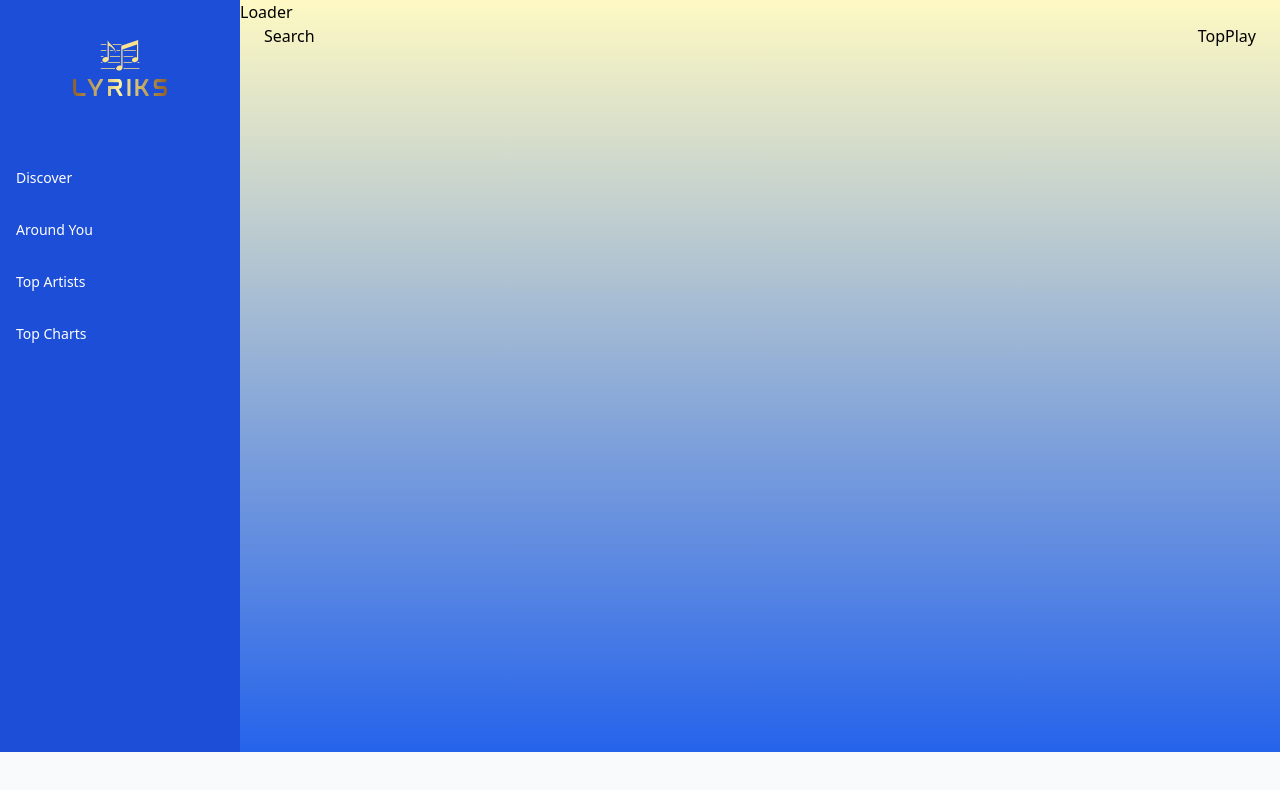
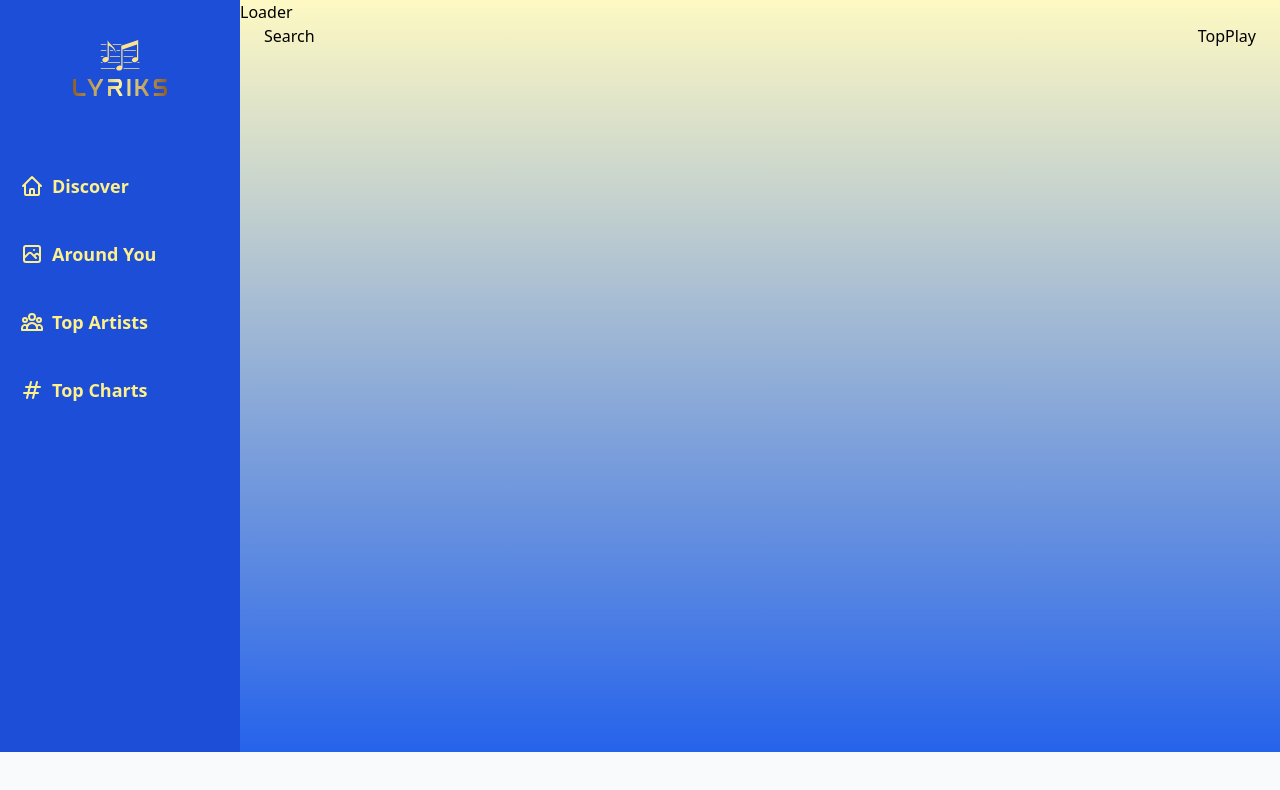
Before and after one commit to BarilChaton/LibTune, a React (Vite) app: page /search/1 in a window 1280 px wide. Shown: the top 790 px of the page. Built offline with nearby package versions, Linux system fonts and the light colour scheme.

Commit message:
Sidebar for mobile done

```diff
--- a/src/components/Sidebar.jsx
+++ b/src/components/Sidebar.jsx
@@ -4,15 +4,18 @@ import { CgClose } from 'react-icons/cg';
 
 import { logo } from '../assets';
 import { links } from '../assets/constants';
+import { HiOutlineMenu } from 'react-icons/hi';
 
-const NavLinks = () => (
+const NavLinks = ({ handleClick }) => (
   <div className="mt-10">
     {links.map((item) => (
       <NavLink
         key={item.name}
         to={item.to}
-        className="flex flex-row justify-start items-center my-8 text-sm font-medium text-white hover:text-blue-300"
+        className="flex flex-row justify-start items-center my-8 w-[10em] text-lg font-bold text-yellow-200 hover:text-white hover:border-y-2 duration-75 ease-in p-1"
+        onClick={() => handleClick && handleClick()}
       >
+        <item.icon className='w-6 h-6 mr-2' />
         {item.name}
       </NavLink>
     ))}
@@ -23,10 +26,23 @@ const Sidebar = () => {
   const [mobileMenuOpen, setMobileMenuOpen] = useState(false);
 
   return (
-    <div className="md:flex hidden flex-col w-[240px] py-10 px-4 bg-blue-700 outline-none">
-      <img src={logo} alt="Logo" className="w-full h-14 object-contain" />
-      <NavLinks />
-    </div>
+    <>
+      <div className="md:flex hidden flex-col w-[240px] py-10 px-4 bg-blue-700 outline-none">
+        <img src={logo} alt="Logo" className="w-full h-14 object-contain" />
+        <NavLinks />
+      </div>
+
+      <div className='absolute md:hidden block top-3 right-3 bg-blue-700 rounded-lg p-2 shadow-lg'>
+        {mobileMenuOpen ? (
+          <CgClose className='w-8 h-8 text-white' onClick={() => setMobileMenuOpen(false)} />
+        ) : <HiOutlineMenu className='w-8 h-8 text-white' onClick={() => setMobileMenuOpen(true)} />}
+      </div>
+
+      <div className={`absolute top-0 bg-blue-100 h-screen w-3/4 backdrop-blur-lg bg-opacity-10 z-10 p-6 md:hidden smooth-transition shadow-md outline-none ${mobileMenuOpen ? 'left-0' : '-left-full'}`}>
+        <img src={logo} alt="Logo" className="w-full h-14 object-contain" />
+        <NavLinks handleClick={() => setMobileMenuOpen(false)}/>
+      </div>
+    </>
   );
 };
 
--- a/src/components/TopPlay.jsx
+++ b/src/components/TopPlay.jsx
@@ -1,3 +1,8 @@
+import { useEffect, useRef } from "react";
+import { Link } from "react-router-dom";
+import { useSelector, useDispatch } from "react-redux";
+import { Swiper, SwiperSlide } from 'swiper/react';
+
 const TopPlay = () => (
   <div>TopPlay</div>
 );
```
